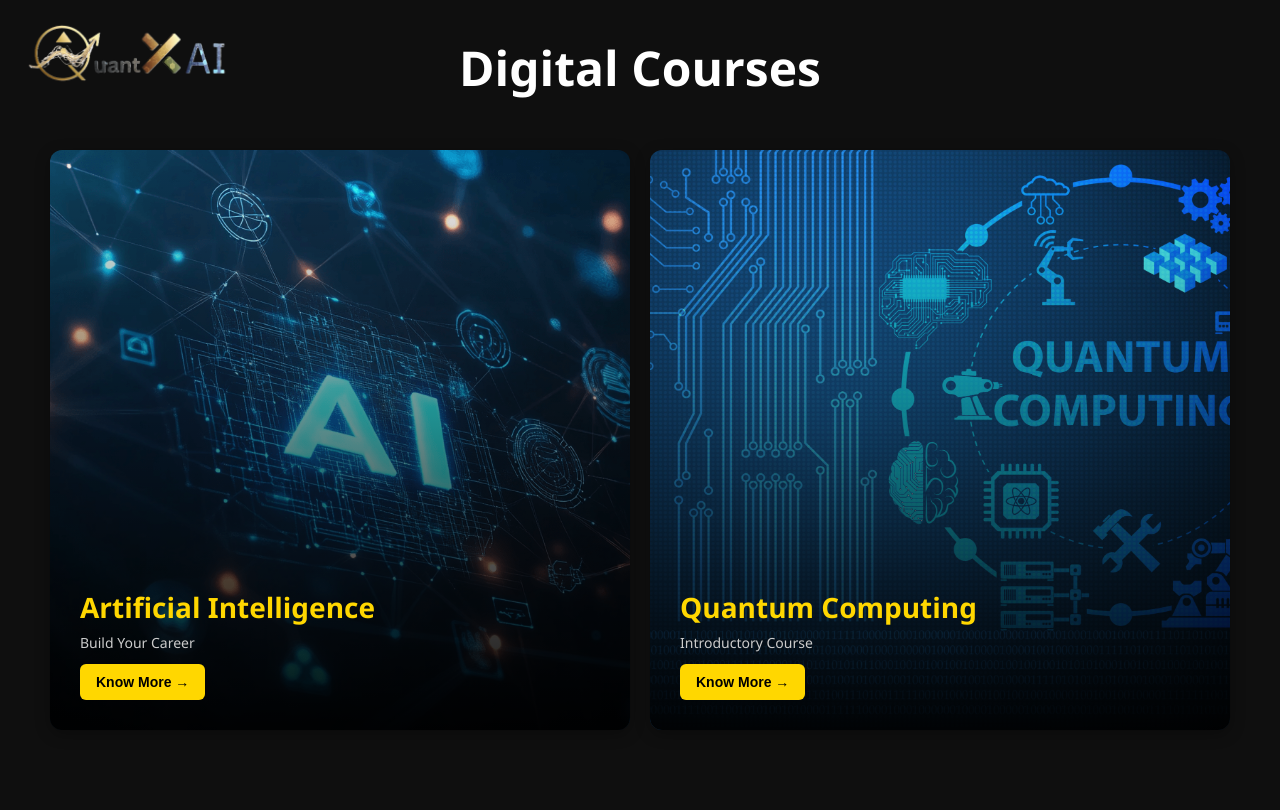
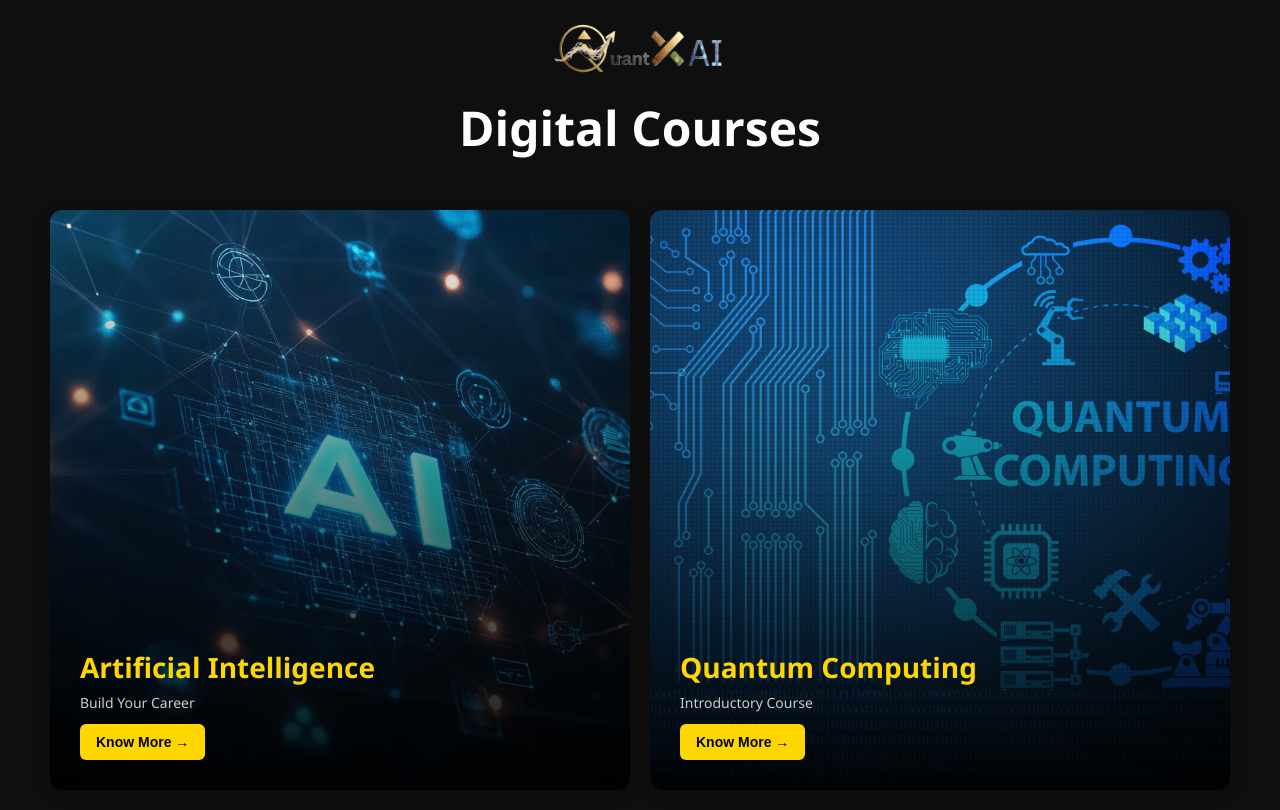
Before and after one commit to rhubballi/course-booking, a plain HTML site: page static/index.html in a window 1280 px wide. Drawn offline with Linux system fonts and the light colour scheme; files whose address does not match are found by name.

Commit message:
Remove inline absolute positioning from logo to fix overlapping issue

```diff
--- a/static/index.html
+++ b/static/index.html
@@ -225,7 +225,7 @@
 
 <header>
     <div class="logo">
-        <img src="/static/logo.png?v=1" alt="QuantAI Logo" style="height: 70px; width: auto; object-fit: contain; position: absolute; top: 20px; left: 20px;">
+        <img src="/static/logo.png?v=1" alt="QuantAI Logo">
     </div>
     <h1>Digital Courses</h1>
 </header>
```
